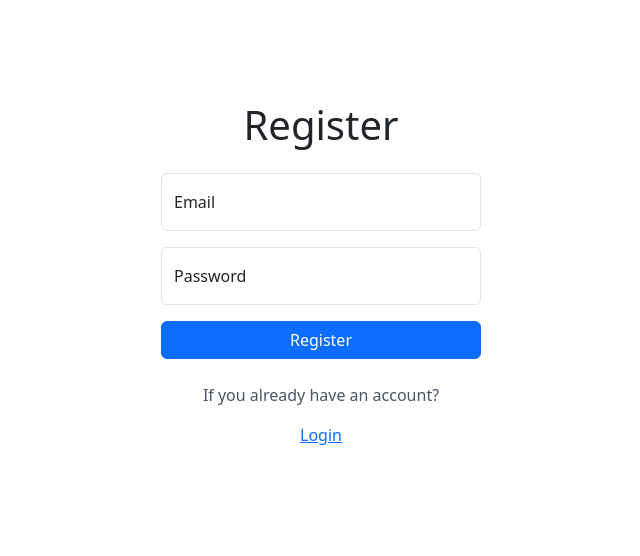
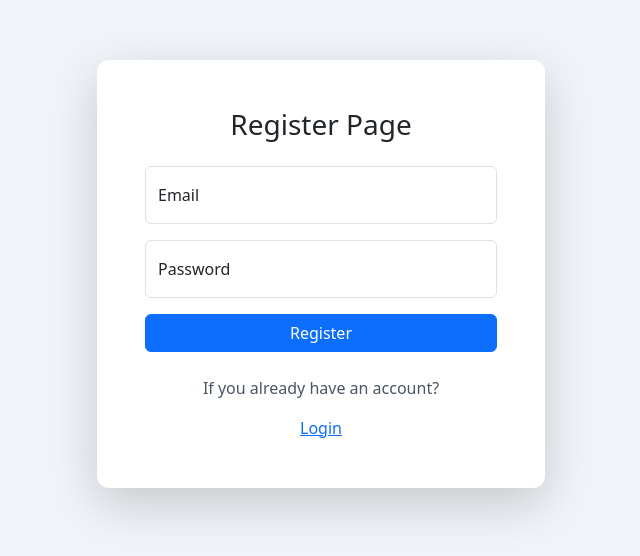
Before and after one commit to yilmaz1998/Assessment, a React (Vite) app in the folder data-viz-platform/: page /register in a window 1280 px wide. Shown: the part 126-682 px from the top of the page, without its empty margins (319-959 px from the left). Built offline with nearby package versions, Linux system fonts and the light colour scheme; no server answers.

Commit message:
Login and register page

```diff
--- a/data-viz-platform/index.html
+++ b/data-viz-platform/index.html
@@ -2,7 +2,6 @@
 <html lang="en">
   <head>
     <meta charset="UTF-8" />
-    <link rel="icon" type="image/svg+xml" href="/vite.svg" />
     <meta name="viewport" content="width=device-width, initial-scale=1.0" />
     <title>Sinan Yilmaz - Assessment</title>
     <link href="https://cdn.jsdelivr.net/npm/bootstrap@5.3.3/dist/css/bootstrap.min.css" rel="stylesheet" integrity="sha384-QWTKZyjpPEjISv5WaRU9OFeRpok6YctnYmDr5pNlyT2bRjXh0JMhjY6hW+ALEwIH" crossorigin="anonymous">
--- a/data-viz-platform/package.json
+++ b/data-viz-platform/package.json
@@ -12,7 +12,8 @@
   "dependencies": {
     "@emotion/react": "^11.14.0",
     "@emotion/styled": "^11.14.0",
-    "@mui/material": "^7.1.1",
+    "@mui/icons-material": "^7.1.2",
+    "@mui/material": "^7.1.2",
     "@mui/x-charts": "^8.5.2",
     "@tailwindcss/vite": "^4.1.10",
     "autoprefixer": "^10.4.21",
--- a/data-viz-platform/src/components/Header.tsx
+++ b/data-viz-platform/src/components/Header.tsx
@@ -47,7 +47,7 @@ const Header = () => {
   };
 
   return (
-    <header className="bg-gray-100 px-3 py-3 flex justify-between items-center">
+    <header className="bg-gray-300 px-3 py-3 flex justify-between items-center">
       <h1 className="text-xl font-semibold text-gray-800">Data Viz Platform</h1>
       <div className="flex items-center gap-4">
         <button onClick={toggleSideBar} className='btn btn-primary w-32'>Edit Variables</button>
@@ -59,7 +59,7 @@ const Header = () => {
         </button>
       </div>
       <div
-        className={`fixed top-0 right-0 h-full w-58 lg:w-128 bg-gray-700 text-white transform transition-transform duration-800 ease-in-out z-10
+        className={`fixed top-0 right-0 h-full w-58 lg:w-128 bg-gray-600 text-white transform transition-transform duration-800 ease-in-out z-10
           ${isSidebarOpen ? 'translate-x-0' : 'translate-x-full'}`}
       >
         <div className="p-4 border-b flex justify-between items-center">
--- a/data-viz-platform/src/index.css
+++ b/data-viz-platform/src/index.css
@@ -1,5 +1,5 @@
 @import "tailwindcss";
 
-.root {
-    isolation: isolate;
-  }
+body {
+  background-color: #f0f4f8;
+}
--- a/data-viz-platform/src/pages/Dashboard.tsx
+++ b/data-viz-platform/src/pages/Dashboard.tsx
@@ -67,6 +67,7 @@ export default function Dashboard() {
           ...(showInterestRate ? [{ data: interestRateValues, label: 'Interest Rate (%)', color: 'purple' }] : []),
         ]}
         grid={{ vertical: true, horizontal: true }}
+        className='bg-white shadow-md rounded-md p-2'
       />
             </div>
     <div className="w-1/2 min-w-[800px]">
@@ -82,6 +83,7 @@ export default function Dashboard() {
           ...(showInterestRate ? [{ data: interestRateValues, label: 'Interest Rate (%)', color: 'purple' }] : []),
         ]}
         grid={{ vertical: true, horizontal: true }}
+        className='bg-white shadow-md rounded-md p-2'
       />
       </div>
     </div>
--- a/data-viz-platform/src/pages/Login.tsx
+++ b/data-viz-platform/src/pages/Login.tsx
@@ -3,6 +3,7 @@ import { auth } from '../firebase';
 import { signInWithEmailAndPassword, GoogleAuthProvider, signInWithPopup } from 'firebase/auth';
 import { useNavigate } from 'react-router-dom';
 import { Link } from 'react-router-dom';
+import GoogleIcon from '@mui/icons-material/Google';
 
 export default function Login() {
   const [email, setEmail] = useState('');
@@ -35,24 +36,25 @@ export default function Login() {
   };
 
   return (
-    <div className="h-screen flex flex-col justify-center items-center">
-      <h1 className="text-5xl mb-2">Login</h1>
-
+    <div className="h-screen flex flex-col justify-center text-center items-center">
+      <div className="bg-white w-full max-w-md bg-white shadow-lg rounded-xl p-12">
+        <p className="text-xl mb-3">Welcome to Data Visualization Platform</p>
+        <h3 className='mb-3'>Login Page</h3>
           <button
           onClick={handleGoogleLogin}
           disabled={loading}
-        className="btn btn-secondary mb-3"
+          className="btn btn-secondary mb-3 "
         >
-        Sign in with Google
+         Sign in with Google <GoogleIcon className='ml-2'/>
         </button>
 
-      <form onSubmit={handleEmailLogin} className="flex flex-col w-80 max-w-full">
+      <form onSubmit={handleEmailLogin} className="flex flex-col max-w-full">
         <div className="form-floating mb-3">
-        <input type="text" className="form-control" value={email} onChange={(e) => setEmail(e.target.value)} placeholder="Username"/>
+          <input type="text" className="form-control" value={email} onChange={(e) => setEmail(e.target.value)} placeholder="Username" />
           <label>Email</label>
         </div>
         <div className="form-floating mb-3">
-        <input type="password" className="form-control" value={password} onChange={(e) => setPassword(e.target.value)} placeholder="Password"/>
+          <input type="password" className="form-control" value={password} onChange={(e) => setPassword(e.target.value)} placeholder="Password" />
           <label>Password</label>
         </div>
         <button
@@ -68,5 +70,7 @@ export default function Login() {
         <Link to="/register" className="text-blue-600">Register</Link>
       </div>
       </div>
+
+    </div>
   );
 }
--- a/data-viz-platform/src/pages/Register.tsx
+++ b/data-viz-platform/src/pages/Register.tsx
@@ -24,9 +24,10 @@ export default function Register() {
   };
 
   return (
-    <div className="h-screen flex flex-col justify-center items-center">
-      <h1 className="text-5xl">Register</h1>
-      <form onSubmit={handleRegister} className="flex flex-col w-80 max-w-full">
+    <div className="h-screen flex flex-col justify-center text-center items-center">
+       <div className="bg-white w-full max-w-md bg-white shadow-lg rounded-xl p-12">
+       <h3 className="text-5xl">Register Page</h3>
+      <form onSubmit={handleRegister} className="flex flex-col max-w-full">
       <div className="form-floating mt-3 mb-3">
         <input type="text" className="form-control" value={email} onChange={(e) => setEmail(e.target.value)} placeholder="Username"/>
         <label>Email</label>
@@ -48,5 +49,6 @@ export default function Register() {
         <Link to="/login" className="text-blue-600 hover:underline">Login</Link>
       </div>
     </div>
+   </div>
   );
 };
```
Also changed, not shown: 1 other file (tests, documents, lock files or other folders). Lines whose indentation alone changed are shown as unchanged.
